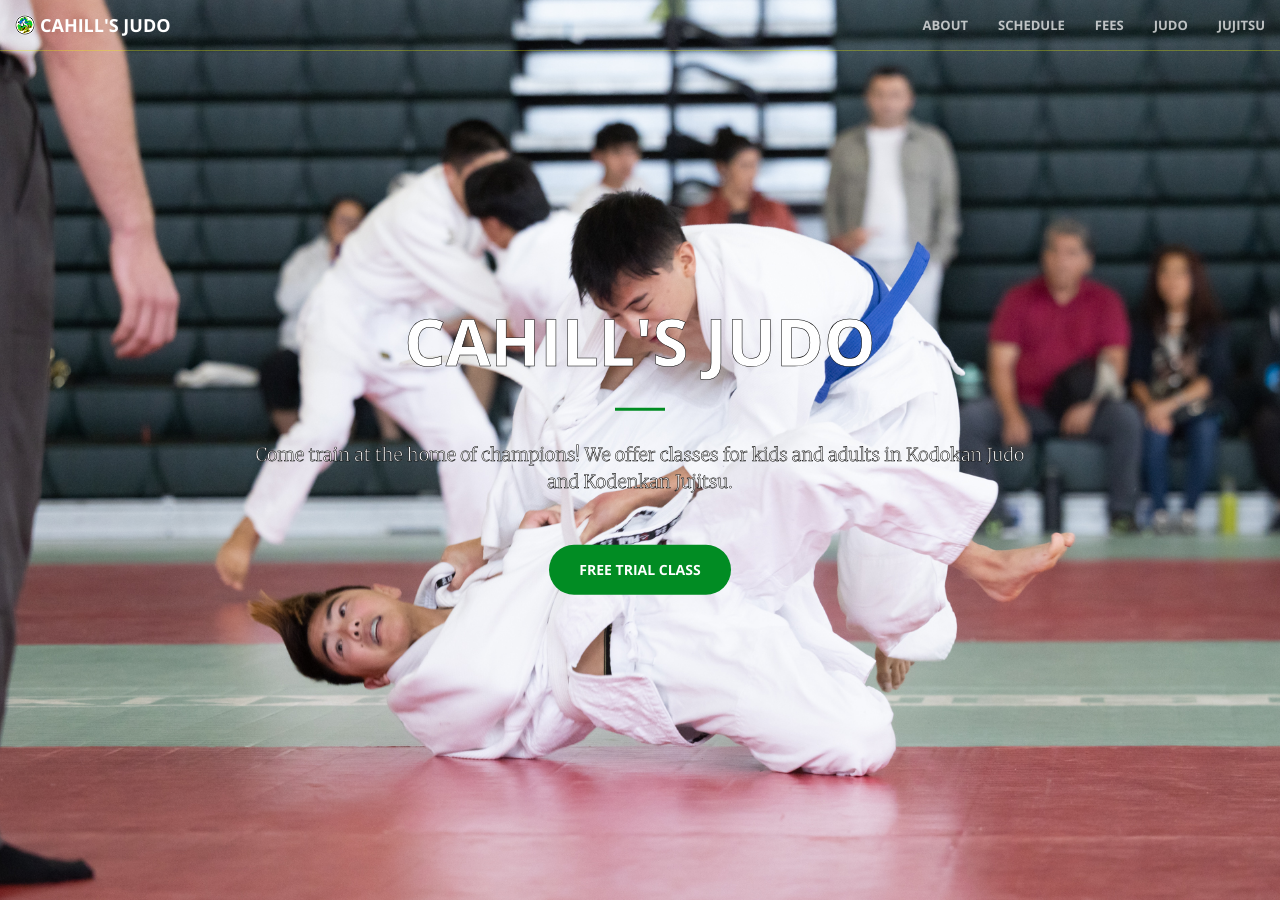
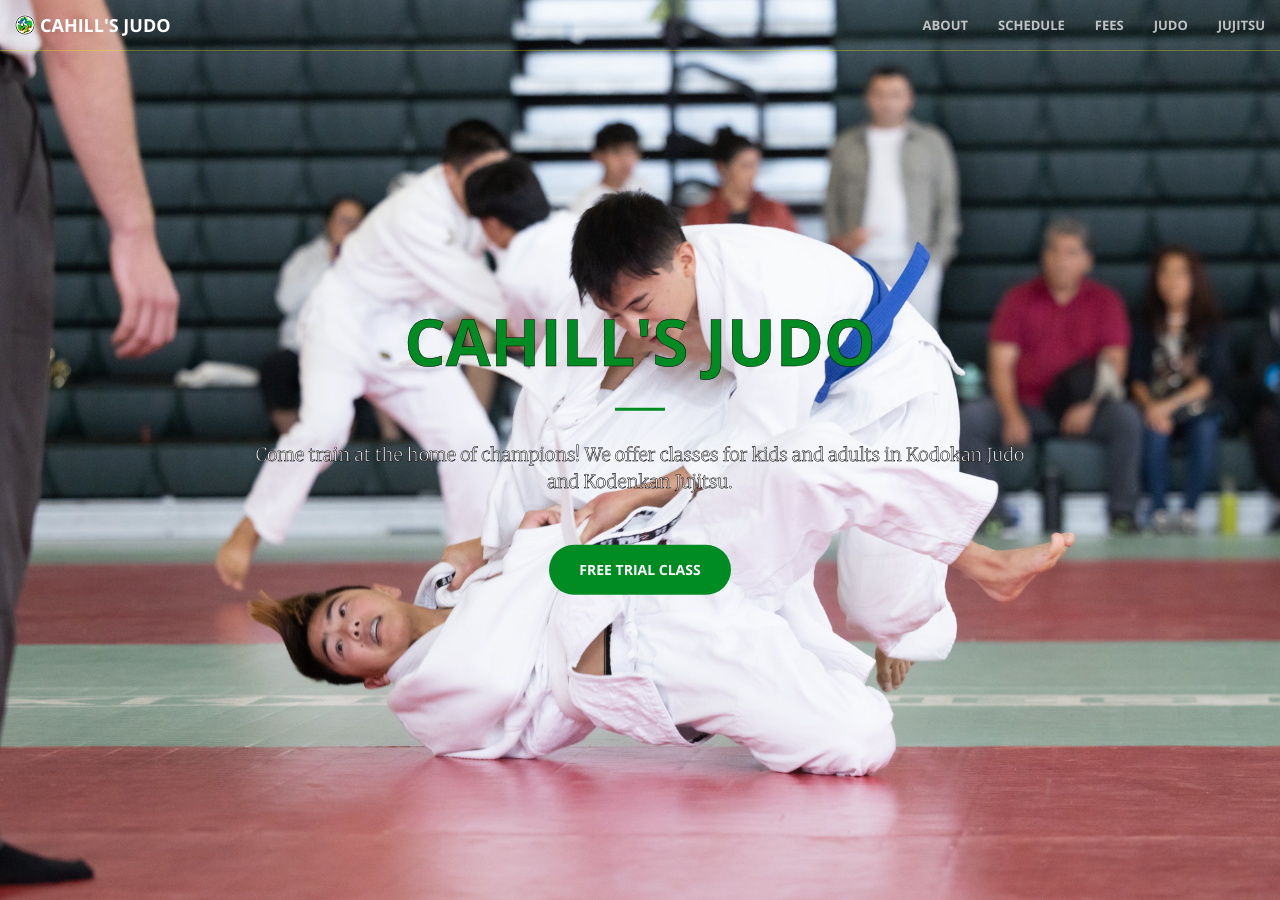
Before and after one commit to cahillsjudo/cahillsjudo.github.io, a Jekyll site: the page built from index.html, in a window 1280 px wide and 900 px high. Built offline with Jekyll 4.4.1, drawn with Linux system fonts in a browser that asks for light colours.

Commit message:
Update _base.scss

```diff
--- a/_sass/_base.scss
+++ b/_sass/_base.scss
@@ -453,7 +453,7 @@ body {
 }
 
 .pop-text {
-    color: white; /* Main text color */
+    color: $theme-primary; /* Main text color */
     -webkit-text-stroke: 0.5px black; /* Creates a sharp black outline */
     text-shadow: none; /* Removes soft shadow */
 }
```
